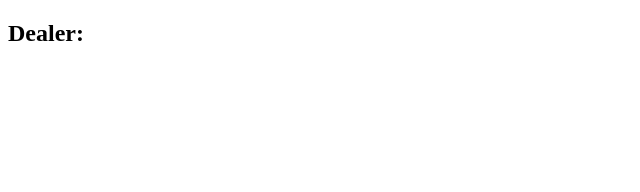
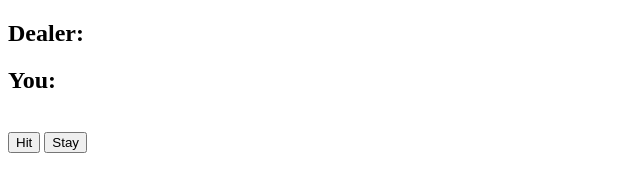
Before and after one commit to cynthiaaguero/BlackJack, a plain HTML site: page index.html in a window 1280 px wide. Shown: the whole page, without its empty margins (0-640 px from the left). Drawn offline with Linux system fonts and the light colour scheme.

Commit message:
We got buttons up in heregit add .

```diff
--- a/index.html
+++ b/index.html
@@ -20,5 +20,14 @@
         <!-- h2 = level 2 heading (2nd most important)
         span = grouping together (styled with css) -->
         <div id="dealer-cards"></div>
+        <!-- id is used so that it can be edited with javascript/CSS -->
+
+        <h2>You: <span id="your-sum"></span></h2>
+        <div id="your-cards"></div>
+
+        <br>
+        <button id="hit">Hit</button>
+        <button id="stay">Stay</button>
+        <p id="results"></p>
     </body>
 </html>
```
